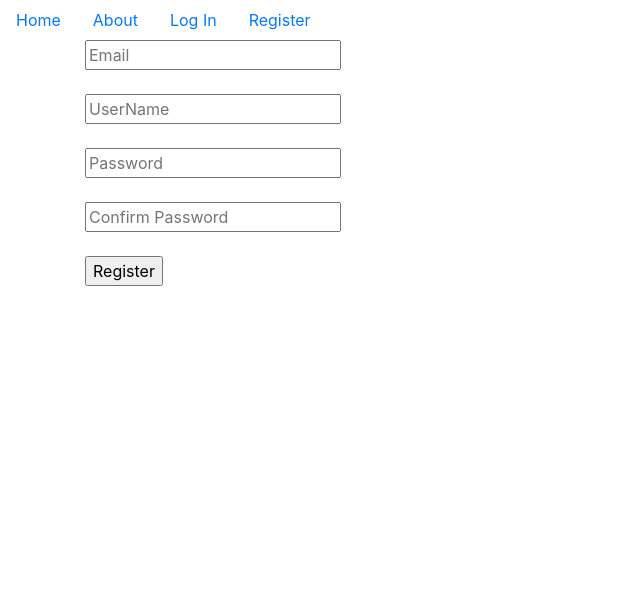
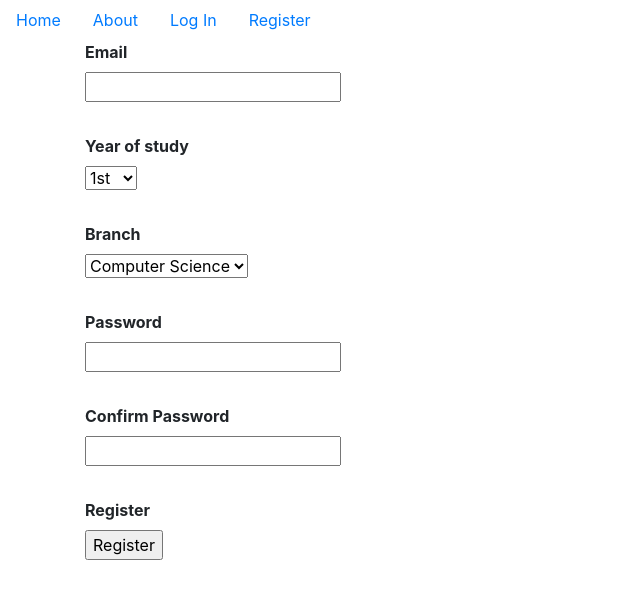
Before and after one commit to Prasheel-IITI/paathshaala-user, a Flask app: page /register in a window 1280 px wide. Shown: the top 599 px of the page, without its empty margins (0-640 px from the left). Run offline with Flask 2, Linux system fonts and the light colour scheme; some libraries are stand-ins or nearby versions.

Commit message:
user auth working with model changes, now creating professors

```diff
--- a/puppycompanyblog/__init__.py
+++ b/puppycompanyblog/__init__.py
@@ -17,9 +17,7 @@ login_manager.login_view='users.login'
 from puppycompanyblog.core.views import core
 from puppycompanyblog.error_pages.handlers import error_pages
 from puppycompanyblog.users.views import users
-from puppycompanyblog.blog_posts.views import blog_posts
 app.register_blueprint(core)
 app.register_blueprint(error_pages)
 app.register_blueprint(users)
-app.register_blueprint(blog_posts)
 print("route path is, ", core.root_path )
--- a/puppycompanyblog/core/views.py
+++ b/puppycompanyblog/core/views.py
@@ -1,5 +1,3 @@
-from puppycompanyblog.models import BlogPost
-from puppycompanyblog.blog_posts.views import blog_post
 from flask import render_template, request,Blueprint
 
 core=Blueprint('core',__name__)
@@ -8,9 +6,7 @@ print("__name__ is ",__name__)
 
 @core.route('/')
 def index():
-    page=request.args.get('page',1,type=int)
-    blog_posts=BlogPost.query.order_by(BlogPost.date.desc()).paginate(page=page,per_page=5)
-    return render_template('index.html',blog_posts=blog_posts)
+    return render_template('index.html')
 
 @core.route('/info')
 def info():
--- a/puppycompanyblog/templates/base.html
+++ b/puppycompanyblog/templates/base.html
@@ -35,9 +35,7 @@
             <a href="{{url_for('users.account')}}">Account</a>
         </li>
 
-        <li class='nav-link'>
-            <a href="{{url_for('blog_posts.create_post')}}">Create Post</a>
-        </li>
+
 
     {% else %}
 
--- a/puppycompanyblog/templates/register.html
+++ b/puppycompanyblog/templates/register.html
@@ -1,5 +1,18 @@
 {% extends "base.html" %}
-{% macro form_field(field) -%}
+{% macro form_field(field) %}
+<dt>{{ field.label }}
+<dd>{{ field(**kwargs)|safe }}
+    {% if field.errors %}
+    <ul class=errors>
+        {% for error in field.errors %}
+        <li>{{ error }}</li>
+        {% endfor %}
+    </ul>
+    {% endif %}
+</dd>
+{% endmacro %}
+
+{% macro form_field2(field) -%}
     {% set with_label = kwargs.pop('with_label', False) %}
     {% set placeholder = '' %}
     {% if not with_label %}
@@ -58,7 +71,8 @@
     {{form.submit()}} #}
     {{form.hidden_tag()}}
     {{form_field(form.email)}}<br>
-    {{form_field(form.username)}}<br>
+    {{form_field(form.year)}}<br>
+    {{form_field(form.branch)}}<br>
     {{form_field(form.password)}}<br>
     {{form_field(form.pass_confirm)}}<br>
     {{form_field(form.submit)}}<br>
--- a/puppycompanyblog/users/forms.py
+++ b/puppycompanyblog/users/forms.py
@@ -1,5 +1,5 @@
 from flask_wtf import FlaskForm
-from wtforms import StringField,PasswordField,SubmitField
+from wtforms import StringField,PasswordField,SubmitField,SelectField
 from wtforms.validators import DataRequired,Email,EqualTo
 from wtforms import ValidationError
 from flask_wtf.file import FileField,FileAllowed
@@ -14,26 +14,22 @@ class LoginForm(FlaskForm):
 
 class RegistrationForm(FlaskForm):
     email=StringField('Email',validators=[DataRequired('Data required'),Email('email required')])
-    username=StringField('UserName',validators=[DataRequired('Data required')])
     password=PasswordField('Password',validators=[DataRequired('Data required'),
     EqualTo('pass_confirm',message="Passwords must match!")])
     pass_confirm=PasswordField('Confirm Password',validators=[DataRequired('Data required')])
+    year = SelectField('Year of study', choices=[
+                       (1, '1st'), (2, '2nd'), (3, '3rd'),(4,'4th')])
+    branch = SelectField('Branch', validators=[DataRequired('Data required')],
+                                            choices=[('CSE',"Computer Science"),('EE','Electrical'),('ME','Mechanical'),('CE','Civil')])
     submit=SubmitField('Register')
     def validate_email(self,field):
         if User.query.filter_by(email=field.data).first():
             raise ValidationError('Your email has been registered already')
-    def validate_username(self,field):
-        if User.query.filter_by(username=field.data).first():
-            raise ValidationError('Your username has been registered already')
+
 
 class UpdateUserForm(FlaskForm):
     email=StringField('Email',validators=[DataRequired('Data required'),Email('email required')])
-    username=StringField('UserName',validators=[DataRequired('Data required')])
-    picture=FileField('Update Profile picture',validators=[FileAllowed(['jpg','png'])])
     submit=SubmitField('Update')
     def check_email(self,field):
         if User.query.filter_by(email=field.data).first():
             raise ValidationError('Your email has been registered already')
-    def check_username(self,field):
-        if User.query.filter_by(username=field.data).first():
-            raise ValidationError('Your email has been registered already')
--- a/puppycompanyblog/users/views.py
+++ b/puppycompanyblog/users/views.py
@@ -2,13 +2,11 @@
 #login user
 #logout user
 # account update UserForm)
-#user's list of blog posts
 
 from flask import render_template,url_for,flash,redirect,request,Blueprint
 from flask_login import login_user,current_user,logout_user,login_required
 from puppycompanyblog import db
-from puppycompanyblog.models import User,BlogPost
-from puppycompanyblog.users.picture_handler import add_profile_pic
+from puppycompanyblog.models import User
 from puppycompanyblog.users.forms import RegistrationForm,LoginForm,UpdateUserForm
 users=Blueprint('users',__name__)
 
@@ -19,7 +17,7 @@ def register():
         # user_data={k:v.data for k,v in form}
         # print(user_data)
         print(form)
-        user=User(form.email.data,form.username.data,form.password.data)
+        user=User(form.email.data,form.password.data,form.year.data,form.branch.data)
         db.session.add(user)
         db.session.commit()
         flash('Thanks for registration!')
@@ -53,26 +51,12 @@ def logout():
 def account():
     form=UpdateUserForm()
     if form.validate_on_submit():
-        if form.picture.data:
-            username=current_user.username
-            pic=add_profile_pic(form.picture,username)
-            current_user.profile_image=pic
-        if form.username.data:
-            current_user.username=form.username.data
+
         if form.email.data:
             current_user.email=form.email.data
         db.session.commit()
         flash('User account updated')
         return redirect(url_for('users.account'))
     elif request.method=="GET":
-        form.username.data=current_user.username
         form.email.data=current_user.email
-    profile_image=url_for('static',filename='profile_pics/'+current_user.profile_image)
-    return render_template('account.html',profile_image=profile_image,form=form)
-
-@users.route("/<username>")
-def user_posts(username):
-    page=request.args.get('page',1,type=int)
-    user=User.query.filter_by(username=username).first_or_404()
-    blog_posts=BlogPost.query.filter_by(author=user).order_by(BlogPost.date.desc()).paginate(page=page,per_page=5)
-    return render_template('user_blog_posts.html',blog_posts=blog_posts,user=user)
+    return render_template('account.html',form=form)
--- a/requirements.txt
+++ b/requirements.txt
@@ -1,5 +1,7 @@
 alembic==1.4.3
+cffi==1.14.3
 click==7.1.2
+cryptography==3.2.1
 dnspython==2.0.0
 email-validator==1.1.1
 Flask==1.1.2
@@ -12,7 +14,11 @@ itsdangerous==1.1.0
 Jinja2==2.11.2
 Mako==1.1.3
 MarkupSafe==1.1.1
+mysql-connector-python==8.0.22
 Pillow==8.0.0
+protobuf==3.13.0
+pycparser==2.20
+PyMySQL==0.10.1
 python-dateutil==2.8.1
 python-editor==1.0.4
 six==1.15.0
```
Also changed, not shown: puppycompanyblog/models.py (+22 -23 lines), puppycompanyblog/templates/account.html (+3 -10 lines), puppycompanyblog/templates/index.html (+1 -25 lines), README.md, puppycompanyblog/data.sqlite (deleted), 1 other file.
